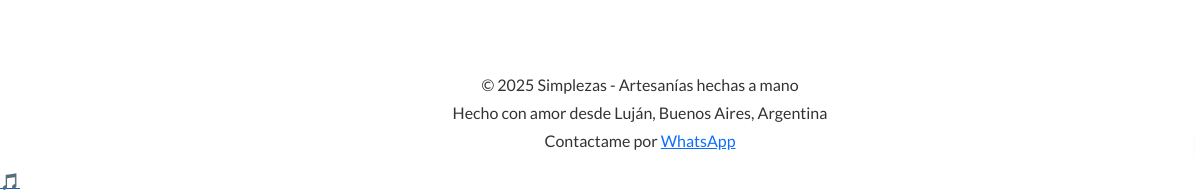
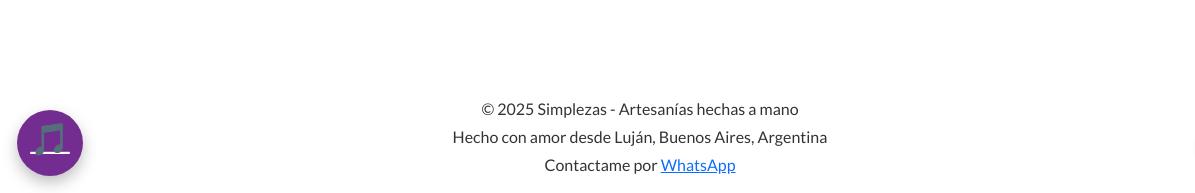
Before and after one commit to Carmen-Rohr/simplezas, a website: page index.html in a window 1280 px wide. In both pictures the pointer is over the link "Reproducir música". Shown: the part 607-800 px from the top of the page, 0-1195 px from the left. Drawn offline with nearby package versions, Linux system fonts and the light colour scheme; no server answers.

Commit message:
"nuevos cambios css"

```diff
--- a/style.css
+++ b/style.css
@@ -23,6 +23,7 @@ main {
     background-repeat: no-repeat; /* Que no se repita */
     color: white;
     padding: 2rem 1rem;
+    font-weight: bold;
 }
 
 .logo {
@@ -76,7 +77,7 @@ main {
 }
 
 
-#audio-player {
+.music-floating-button {
     position: fixed;
     bottom: 20px;
     left: 20px;
@@ -96,16 +97,11 @@ main {
     transition: transform 0.3s ease, background-color 0.3s ease;
 }
 
-#audio-player:hover {
+.music-floating-button:hover {
     transform: scale(1.1);
     background-color: #732d91; /* tono más oscuro al pasar el mouse */
-}
-
-
-#audio-player:hover {
     box-shadow: 0 6px 14px rgba(0, 0, 0, 0.25);
 }
-
 
 .whatsapp-button {
     position: fixed;
```
